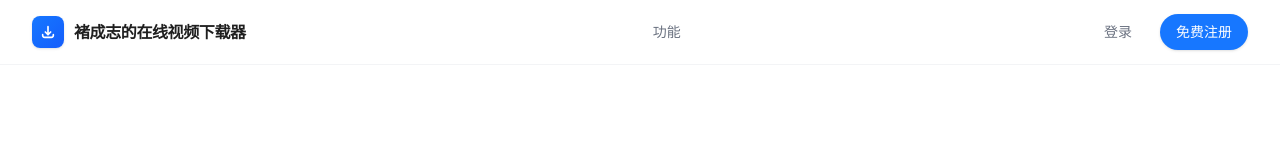
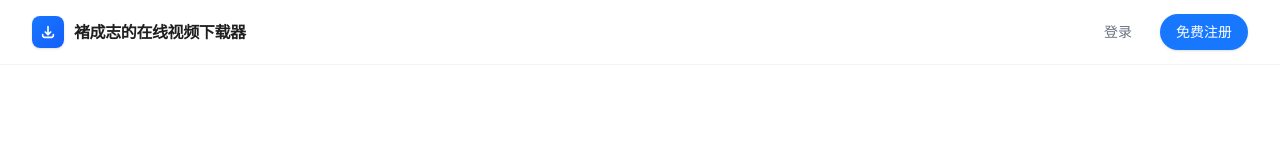
Before and after one commit to initchu/free-video-downloader, a Vue app in the folder frontend/: page / in a window 1280 px wide. Shown: the top 160 px of the page. Built offline with nearby package versions, Linux system fonts and the light colour scheme.

Commit message:
redesign: remove all nav links from header

```diff
--- a/frontend/src/components/AppHeader.vue
+++ b/frontend/src/components/AppHeader.vue
@@ -10,9 +10,7 @@
         </div>
         <span class="text-base font-semibold text-text-primary tracking-tight">褚成志的在线视频下载器</span>
       </a>
-      <nav class="hidden md:flex items-center gap-5 text-sm text-text-secondary" aria-label="主导航">
-        <a href="#features" class="hover:text-primary transition-colors">功能</a>
-      </nav>
+
       <div class="flex items-center gap-3">
         <!-- 未登录 -->
         <template v-if="!user">
```
